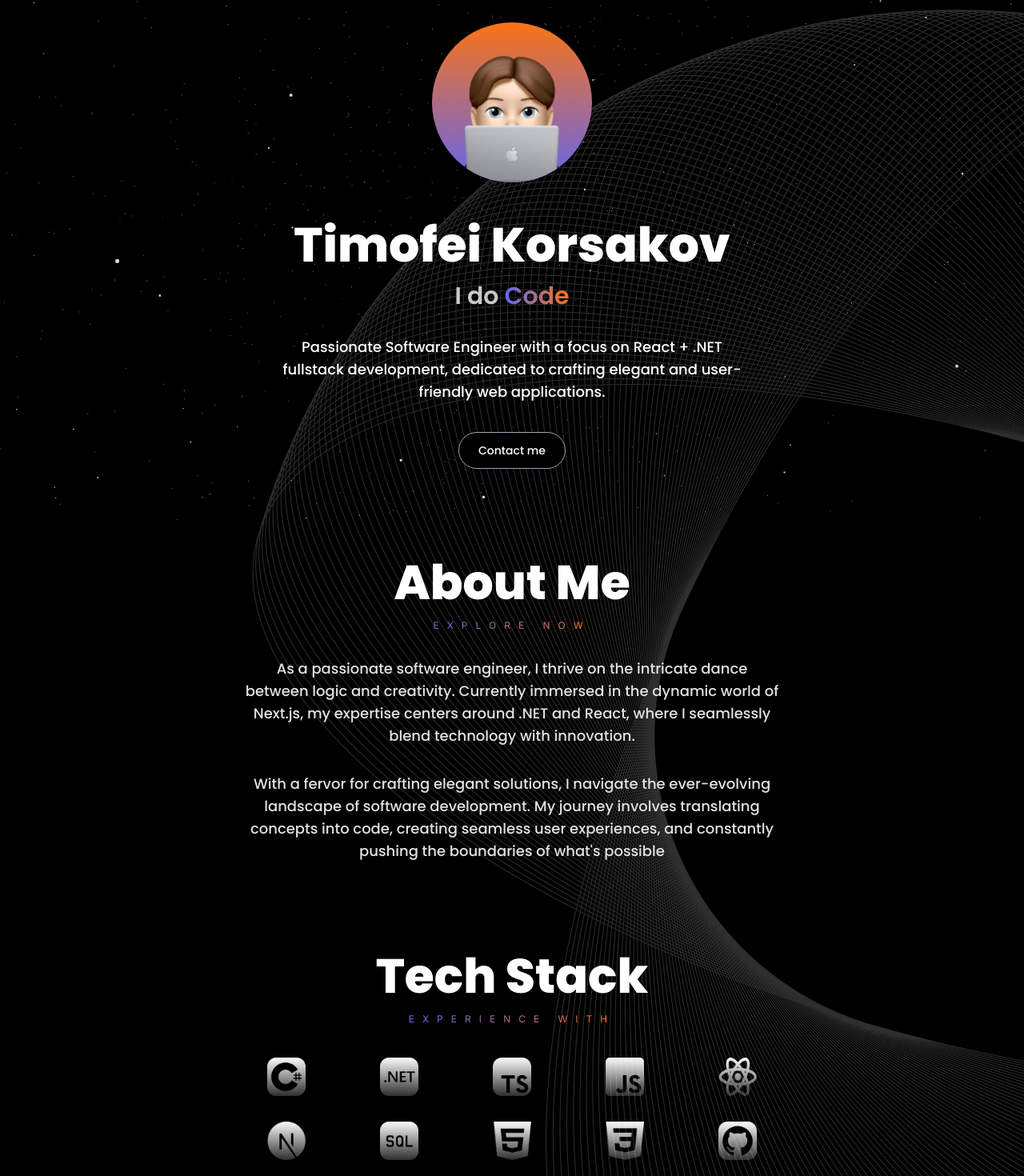
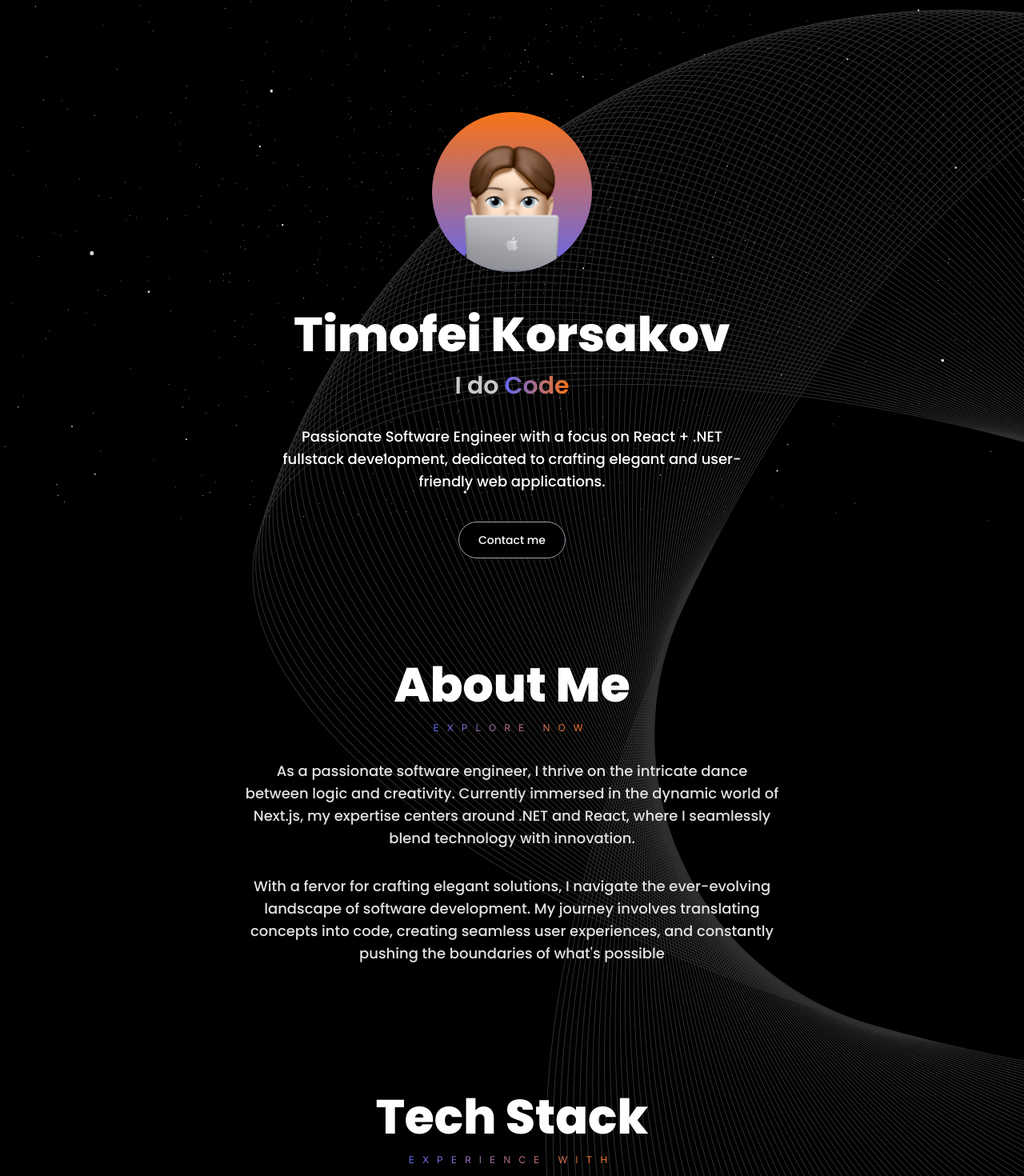
Before and after one commit to skmkqw/Portfolio, a Next.js app: page / in a window 1280 px wide. Shown: the part 148-1618 px from the top of the page at 80% size. Built offline with nearby package versions, Linux system fonts and the light colour scheme.

Commit message:
fix styles

```diff
--- a/app/page.tsx
+++ b/app/page.tsx
@@ -2,7 +2,7 @@ import { AboutSection, HeroSection, ProjectsSection, StackSection } from "@/comp
 
 export default function Home() {
     return (
-        <main className="h-full w-full mt-10 xs:mt-16 sm:mt-20 flex flex-col items-center gap-14 xs:gap-18 md:gap-28">
+        <main className="h-full w-full mt-16 xs:mt-24 sm:mt-32 flex flex-col items-center">
             <HeroSection />
             <AboutSection />
             <StackSection />
--- a/components/shared/AboutSection.tsx
+++ b/components/shared/AboutSection.tsx
@@ -4,7 +4,7 @@ import React from "react";
 export default function AboutSection() {
     return (
         <div>
-            <Container className="flex flex-col items-center text-center">
+            <Container className="flex flex-col items-center text-center py-8 sm:py-12 md:py-16">
                 <Title text="About Me" />
                 <GradientText
                     text="EXPLORE NOW"
--- a/components/shared/Container.tsx
+++ b/components/shared/Container.tsx
@@ -1,6 +1,6 @@
-export default function Container({ children, className }: { children: React.ReactNode, className?: string }) {
+export default function Container({ children, className, id }: { children: React.ReactNode, className?: string, id?:string }) {
     return (
-        <div className={`w-full mx-auto max-w-screen-xl px-6 ${className}`}>
+        <div className={`w-full mx-auto max-w-screen-xl px-6 ${className}`} id={id}>
             {children}
         </div>
     );
--- a/components/shared/HeroSection.tsx
+++ b/components/shared/HeroSection.tsx
@@ -4,7 +4,7 @@ import Link from "next/link";
 
 export default function HeroSection() {
     return (
-        <Container className="flex flex-col items-center text-center">
+        <Container className="flex flex-col items-center text-center py-8 sm:py-12 md:py-16 scroll-mt-20" id="about">
             <Image
                 src="/emoji.png"
                 alt="Portrait emoji"
--- a/components/shared/ProjectsSection.tsx
+++ b/components/shared/ProjectsSection.tsx
@@ -34,7 +34,7 @@ const projects = [
 
 export default function ProjectsSection() {
     return (
-        <Container className="flex flex-col items-center text-center">
+        <Container className="flex flex-col items-center text-center py-8 sm:py-12 md:py-16 scroll-mt-20" id="projects">
             <Title text="Projects" />
             <GradientText
                 text="EXPLORE NOW"
--- a/components/shared/StackSection.tsx
+++ b/components/shared/StackSection.tsx
@@ -47,7 +47,7 @@ const stackIcons = [
 
 export default function StackSection() {
     return (
-        <Container className="flex flex-col items-center text-center">
+        <Container className="flex flex-col items-center text-center py-12 sm:py-20 md:py-24 scroll-mt-20" id="stack">
             <Title text="Tech Stack" />
             <GradientText
                 text="EXPERIENCE WITH"
```
